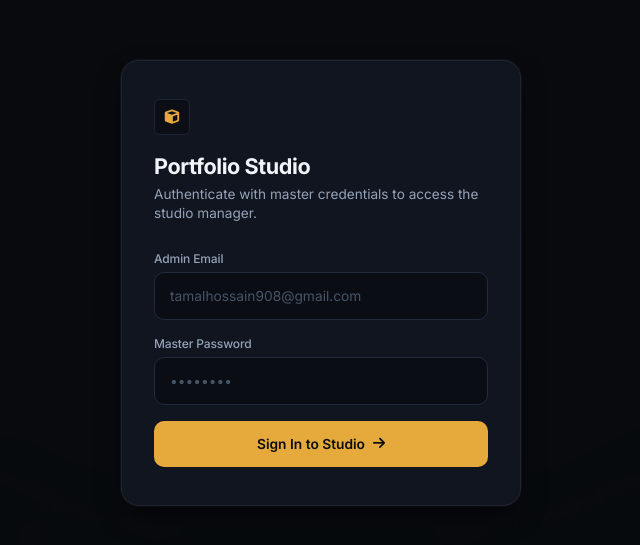
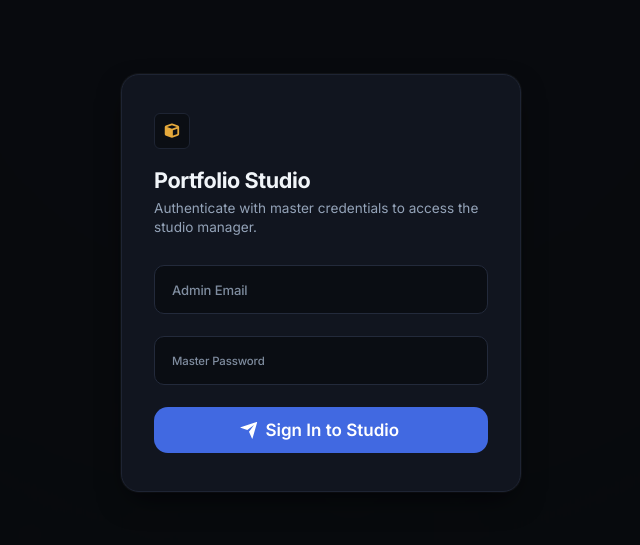
Before and after one commit to tamalhossain123/tamalhossain-backend, a website: page public/admin/index.html in a window 1280 px wide. Shown: the part 117-662 px from the top of the page, without its empty margins (319-959 px from the left). Drawn offline with Linux system fonts and the light colour scheme.

Commit message:
update ui

```diff
--- a/public/admin/index.html
+++ b/public/admin/index.html
@@ -228,6 +228,137 @@
       }
 
       /* ==========================================
+         CUSTOM COMPONENT STYLES
+         (Floating Label Input & Animated Fly Button)
+         ========================================== */
+      .relative {
+        position: relative;
+      }
+
+      .input-base {
+        border-radius: 10px;
+      }
+
+      /* Floating Label */
+      #label-input,
+      .floating-label {
+        transition: all 0.15s ease-in-out;
+        color: var(--text-secondary);
+        position: absolute;
+        top: 50%;
+        left: 18px;
+        transform: translateY(-50%) scale(0.95);
+        transform-origin: left center;
+        opacity: 0.85;
+        pointer-events: none;
+        font-size: 0.86rem;
+        z-index: 2;
+      }
+
+      /* Floating Input Field */
+      #input,
+      .floating-input {
+        transition: outline 0.2s ease, border-color 0.2s ease, box-shadow 0.2s ease;
+        font-size: 0.95rem;
+        outline: unset;
+        border: 1px solid var(--input-border);
+        padding: 18px 14px 10px 17px;
+        width: 100%;
+        background: var(--input-bg);
+        color: var(--text-primary);
+        border-radius: 10px;
+        box-sizing: border-box;
+      }
+
+      #input:focus,
+      .floating-input:focus {
+        border-color: royalblue;
+        box-shadow: 0 0 0 1px #e8e8e8, 0 0 0 3px rgb(92, 127, 202);
+      }
+
+      /* Floating Label Activated on Focus or Filled State */
+      #input:focus ~ label#label-input,
+      #input:not(:placeholder-shown) ~ #label-input,
+      .floating-input:focus ~ .floating-label,
+      .floating-input:not(:placeholder-shown) ~ .floating-label {
+        top: 0 !important;
+        left: 14px !important;
+        transform: translateY(-50%) scale(0.8);
+        background: var(--card-bg);
+        color: #60a5fa;
+        padding: 0 6px;
+        opacity: 1;
+        font-weight: 600;
+        border-radius: 4px;
+      }
+
+      /* Animated Fly Button Style */
+      button.btn-login-submit,
+      button.btn-fly {
+        font-family: inherit;
+        font-size: 17px;
+        background: royalblue;
+        color: white;
+        padding: 0.75em 1.25em;
+        padding-left: 1em;
+        display: flex;
+        align-items: center;
+        justify-content: center;
+        border: none;
+        border-radius: 14px;
+        overflow: hidden;
+        transition: all 0.2s ease;
+        cursor: pointer;
+        width: 100%;
+        margin-top: 12px;
+      }
+
+      button.btn-login-submit span,
+      button.btn-fly span {
+        display: block;
+        margin-left: 0.4em;
+        font-weight: 600;
+        transition: all 0.3s ease-in-out;
+      }
+
+      button.btn-login-submit svg,
+      button.btn-fly svg {
+        display: block;
+        transform-origin: center center;
+        transition: transform 0.3s ease-in-out;
+      }
+
+      button.btn-login-submit:hover .svg-wrapper,
+      button.btn-fly:hover .svg-wrapper {
+        animation: fly-1 0.6s ease-in-out infinite alternate;
+      }
+
+      button.btn-login-submit:hover svg,
+      button.btn-fly:hover svg {
+        transform: translateX(1.2em) rotate(45deg) scale(1.1);
+      }
+
+      button.btn-login-submit:hover span,
+      button.btn-fly:hover span {
+        transform: translateX(5em);
+        opacity: 0;
+      }
+
+      button.btn-login-submit:active,
+      button.btn-fly:active {
+        transform: scale(0.95);
+      }
+
+      @keyframes fly-1 {
+        from {
+          transform: translateY(0.1em);
+        }
+        to {
+          transform: translateY(-0.1em);
+        }
+      }
+
+      /* ==========================================
          MAIN LAYOUT & SIDEBAR
          ========================================== */
       #cmsAppWrapper {
@@ -944,10 +1075,23 @@
         align-items: center;
         gap: 8px;
         transition: var(--transition);
+        overflow: hidden;
       }
 
       .btn-save:hover {
         background: var(--accent-hover);
+      }
+
+      .btn-save svg {
+        transition: transform 0.3s ease-in-out;
+      }
+
+      .btn-save:hover .svg-wrapper {
+        animation: fly-1 0.6s ease-in-out infinite alternate;
+      }
+
+      .btn-save:hover svg {
+        transform: translateX(0.4em) rotate(35deg) scale(1.1);
       }
 
       .btn-secondary {
@@ -969,27 +1113,6 @@
         border-color: var(--card-border-hover);
       }
 
-      .btn-login-submit {
-        width: 100%;
-        background: var(--accent);
-        color: #0c0e12;
-        border: none;
-        padding: 15px 18px;
-        font-size: 0.86rem;
-        font-weight: 600;
-        border-radius: var(--radius-md);
-        cursor: pointer;
-        display: flex;
-        align-items: center;
-        justify-content: center;
-        gap: 8px;
-        transition: var(--transition);
-        margin-top: 10px;
-      }
-      .btn-login-submit:hover {
-        background: var(--accent-hover);
-      }
-
       /* RESPONSIVE */
       @media (max-width: 1024px) {
         .metrics-grid {
@@ -1075,18 +1198,25 @@
           <p>Authenticate with master credentials to access the studio manager.</p>
         </div>
         <div class="login-error-msg" id="loginError"></div>
+
+        <!-- Floating Label Inputs & Animated Fly Button Integrated -->
         <form class="login-form" onsubmit="handleAdminLogin(event)">
-          <div class="form-group">
-            <label>Admin Email</label>
-            <input class="form-control" id="loginEmail" placeholder="tamalhossain908@gmail.com" required="" type="email" />
-          </div>
-          <div class="form-group">
-            <label>Master Password</label>
-            <input class="form-control" id="loginPassword" placeholder="••••••••" required="" type="password" />
+          <div class="form-group relative" style="margin-bottom: 22px;">
+            <input class="floating-input input-base" id="loginEmail" placeholder=" " required="" type="email" autocomplete="email" />
+            <label class="floating-label" id="label-input" for="loginEmail">Admin Email</label>
+          </div>
+          <div class="form-group relative" style="margin-bottom: 22px;">
+            <input class="floating-input input-base" id="loginPassword" placeholder=" " required="" type="password" autocomplete="current-password" />
+            <label class="floating-label" id="label-input-pass" for="loginPassword">Master Password</label>
           </div>
           <button class="btn-login-submit" id="loginSubmitBtn" type="submit">
+            <div class="svg-wrapper">
+              <svg xmlns="http://www.w3.org/2000/svg" viewBox="0 0 24 24" width="20" height="20">
+                <path fill="none" d="M0 0h24v24H0z"></path>
+                <path fill="currentColor" d="M1.946 9.315c-.522-.174-.527-.455.01-.634l19.087-6.362c.529-.176.832.12.684.638l-5.454 19.086c-.15.529-.455.547-.679.045L12 14l6-8-8 6-8.054-2.685z"></path>
+              </svg>
+            </div>
             <span>Sign In to Studio</span>
-            <i class="fa-solid fa-arrow-right"></i>
           </button>
         </form>
       </div>
@@ -1571,7 +1701,12 @@
             Ready to publish changes
           </span>
           <button class="btn-save" id="saveBtn" onclick="handleSaveAllProfileData()" type="button">
-            <i class="fa-solid fa-floppy-disk"></i>
+            <div class="svg-wrapper">
+              <svg xmlns="http://www.w3.org/2000/svg" viewBox="0 0 24 24" width="18" height="18">
+                <path fill="none" d="M0 0h24v24H0z"></path>
+                <path fill="currentColor" d="M1.946 9.315c-.522-.174-.527-.455.01-.634l19.087-6.362c.529-.176.832.12.684.638l-5.454 19.086c-.15.529-.455.547-.679.045L12 14l6-8-8 6-8.054-2.685z"></path>
+              </svg>
+            </div>
             <span>Save All Changes</span>
           </button>
         </div>
@@ -1733,8 +1868,15 @@
           errBox.style.display = "block";
         } finally {
           submitBtn.disabled = false;
-          submitBtn.innerHTML =
-            '<span>Sign In to Studio</span> <i class="fa-solid fa-arrow-right"></i>';
+          submitBtn.innerHTML = `
+            <div class="svg-wrapper">
+              <svg xmlns="http://www.w3.org/2000/svg" viewBox="0 0 24 24" width="20" height="20">
+                <path fill="none" d="M0 0h24v24H0z"></path>
+                <path fill="currentColor" d="M1.946 9.315c-.522-.174-.527-.455.01-.634l19.087-6.362c.529-.176.832.12.684.638l-5.454 19.086c-.15.529-.455.547-.679.045L12 14l6-8-8 6-8.054-2.685z"></path>
+              </svg>
+            </div>
+            <span>Sign In to Studio</span>
+          `;
         }
       }
 
@@ -2355,8 +2497,15 @@
           status.style.color = "var(--danger)";
         } finally {
           btn.disabled = false;
-          btn.innerHTML =
-            '<i class="fa-solid fa-floppy-disk"></i> <span>Save All Changes</span>';
+          btn.innerHTML = `
+            <div class="svg-wrapper">
+              <svg xmlns="http://www.w3.org/2000/svg" viewBox="0 0 24 24" width="18" height="18">
+                <path fill="none" d="M0 0h24v24H0z"></path>
+                <path fill="currentColor" d="M1.946 9.315c-.522-.174-.527-.455.01-.634l19.087-6.362c.529-.176.832.12.684.638l-5.454 19.086c-.15.529-.455.547-.679.045L12 14l6-8-8 6-8.054-2.685z"></path>
+              </svg>
+            </div>
+            <span>Save All Changes</span>
+          `;
         }
       }
 
```
